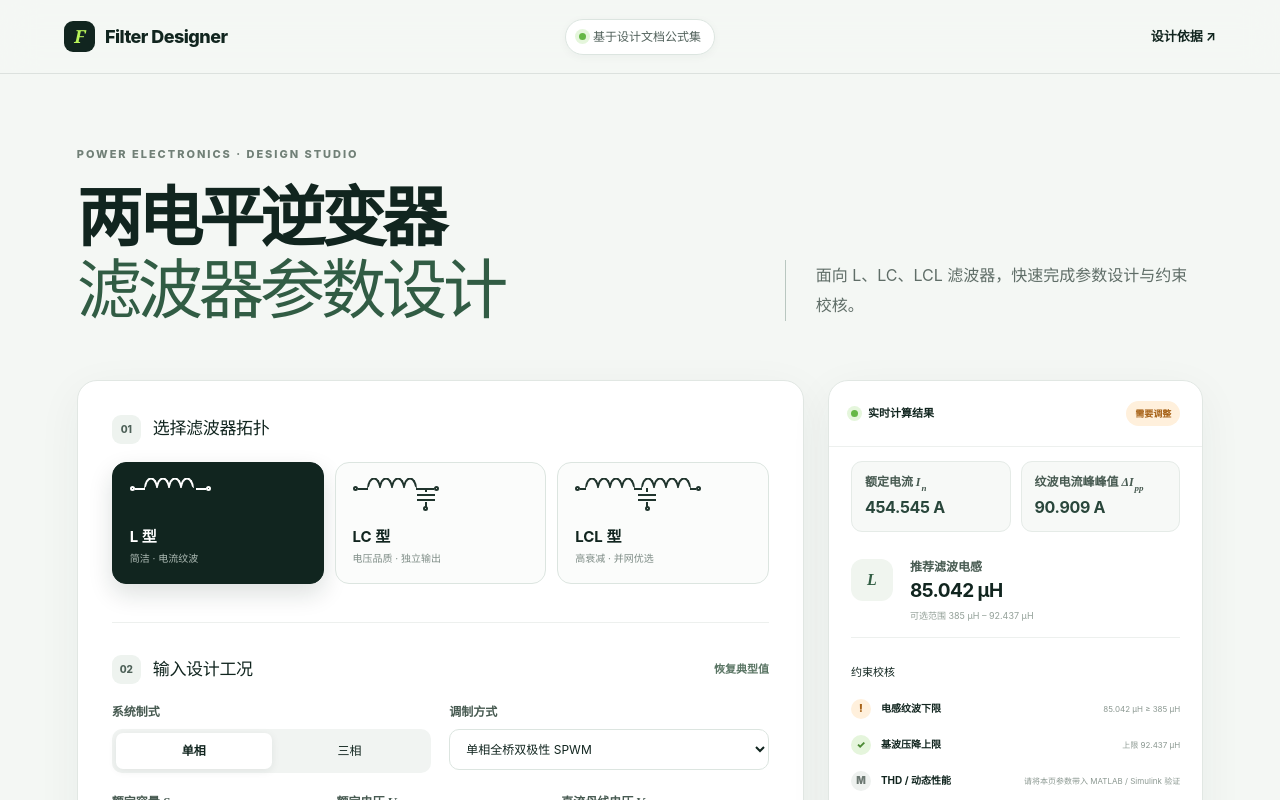
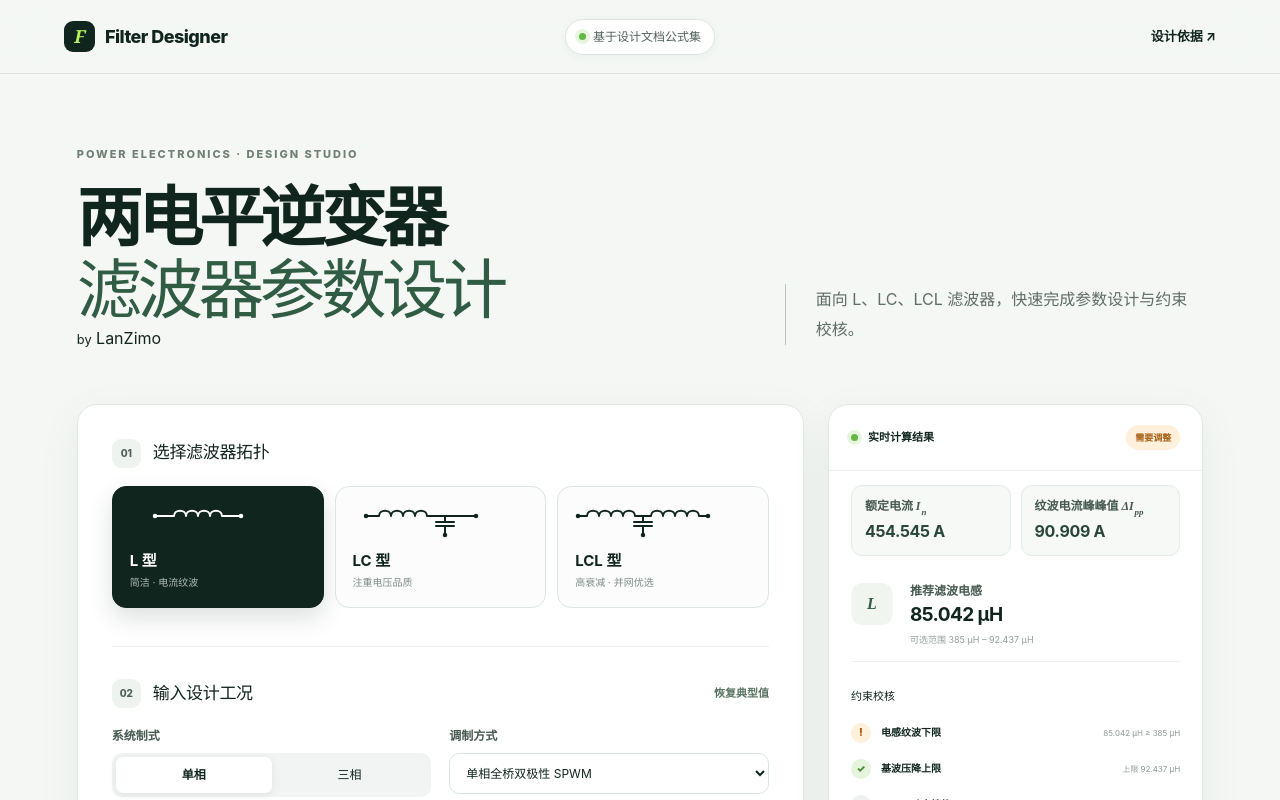
Before and after one commit to tenlancion/inverter-filter-designer, a Next.js app: page /inverter-filter-designer/ in a window 1280 px wide. Shown: the top 800 px of the page. Built offline with nearby package versions, Linux system fonts and the light colour scheme.

Commit message:
Update page.tsx

```diff
--- a/app/page.tsx
+++ b/app/page.tsx
@@ -48,6 +48,31 @@ function NumberField({ label, value, onChange, unit, hint, min = 0, max, step =
       </span>
       {hint && <small>{hint}</small>}
     </label>
+  );
+}
+
+function TopologyDiagram({ topology }: { topology: Topology }) {
+  const coil = (start: number) =>
+    `M ${start} 12 C ${start} 5 ${start + 12} 5 ${start + 12} 12 C ${start + 12} 5 ${start + 24} 5 ${start + 24} 12 C ${start + 24} 5 ${start + 36} 5 ${start + 36} 12 C ${start + 36} 5 ${start + 48} 5 ${start + 48} 12`;
+
+  const mainPath = topology === "L"
+    ? `M 25 12 H 44 ${coil(44)} H 111`
+    : topology === "LC"
+      ? `M 13 12 H 26 ${coil(26)} H 123`
+      : `M 3 12 H 12 ${coil(12)} H 76 ${coil(76)} H 133`;
+
+  const nodes = topology === "L" ? [25, 111] : topology === "LC" ? [13, 123] : [3, 133];
+  const branchX = topology === "LC" ? 92 : 68;
+
+  return (
+    <svg className="circuit-diagram" viewBox="0 0 136 34" aria-hidden="true">
+      <path d={mainPath} />
+      {nodes.map((x) => <circle key={x} cx={x} cy="12" r="2.25" />)}
+      {topology !== "L" && <>
+        <path d={`M ${branchX} 12 V 18 M ${branchX - 9} 18 H ${branchX + 9} M ${branchX - 9} 22 H ${branchX + 9} M ${branchX} 22 V 31`} />
+        <circle cx={branchX} cy="31" r="2.25" />
+      </>}
+    </svg>
   );
 }
 
@@ -123,12 +148,12 @@ export default function Home() {
     : topology === "LC"
       ? [
           { key: "Lƒ", label: "滤波电感", value: fmt(result.lChosen, "H"), sub: `下限 ${fmt(result.lMin, "H")}` },
-          { key: "Cƒ", label: "滤波电容", value: fmt(result.cLc, "F"), sub: `无功上限 ${fmt(result.cMax, "F")}` },
+          { key: "Cƒ", label: "滤波电容", value: fmt(result.cLc, "F"), sub: `上限 ${fmt(result.cMax, "F")}` },
           { key: "ƒ₀", label: "谐振频率", value: fmt(result.fLc, "Hz"), sub: "基于当前 L、C 计算" },
         ]
       : [
-          { key: "Lᵢ", label: "逆变器侧电感", value: fmt(result.lChosen, "H"), sub: `纹波下限 ${fmt(result.lMin, "H")}` },
-          { key: "Cƒ", label: "滤波电容", value: fmt(result.cLcl, "F"), sub: `无功上限 ${fmt(result.cMax, "F")}` },
+          { key: "Lᵢ", label: "逆变器侧电感", value: fmt(result.lChosen, "H"), sub: `下限 ${fmt(result.lMin, "H")}` },
+          { key: "Cƒ", label: "滤波电容", value: fmt(result.cLcl, "F"), sub: `上限 ${fmt(result.cMax, "F")}` },
           { key: "L𝗀", label: "网侧电感", value: fmt(result.lg, "H"), sub: `目标衰减 ${attenuation}%` },
           { key: "R𝖽", label: "阻尼电阻", value: fmt(result.rd, "ohm"), sub: `阻尼系数 ξ = ${damping}` },
         ];
@@ -148,13 +173,13 @@ export default function Home() {
     : topology === "LC"
       ? [
           { title: <>纹波确定 <i className="math">L<sub>f</sub></i> 下限</>, copy: "先由开关电流纹波要求得到滤波电感下限，形成电感初选范围。" },
-          { title: <>无功确定 <i className="math">C<sub>f</sub></i> 上限</>, copy: "由基波无功功率占比限制滤波电容上限，避免电容电流及系统无功需求过大。" },
+          { title: <>无功确定 <i className="math">C<sub>f</sub></i> 上限</>, copy: "由基波无功功率占比限制滤波电容上限，避免系统无功需求过大。" },
           { title: "综合性能校核", copy: "联合校核 LC 谐振频率窗口与电感基波压降；电压 THD 和动态性能需将初选参数带入 MATLAB / Simulink 验证。" },
         ]
       : [
           { title: <>纹波确定 <i className="math">L<sub>i</sub></i> 下限</>, copy: "依据逆变器侧允许电流纹波计算逆变器侧电感的最小值，确定主要滤波电感。" },
-          { title: <>无功确定 <i className="math">C<sub>f</sub></i> 上限</>, copy: "用基波无功占比限制滤波电容，避免电容电流和无功需求过大。" },
-          { title: <>衰减目标确定 <i className="math">L<sub>g</sub></i></>, copy: "根据开关频率纹波衰减比例配置网侧电感，并进一步给出阻尼参数。" },
+          { title: <>无功确定 <i className="math">C<sub>f</sub></i> 上限</>, copy: "用基波无功占比限制滤波电容，避免无功需求过大。" },
+          { title: <>衰减目标确定 <i className="math">L<sub>g</sub></i></>, copy: "根据开关频率纹波衰减比例配置网侧电感。" },
           { title: <>阻尼系数确定 <i className="math">R<sub>d</sub></i></>, copy: "依据谐振频率与阻尼系数计算阻尼电阻，用于抑制 LCL 滤波器的谐振峰。" },
           { title: "综合性能校核", copy: "联合检查谐振频率窗口与总电感基波压降；电压、电流 THD 和动态性能留给 MATLAB / Simulink 验证。" },
         ];
@@ -168,7 +193,7 @@ export default function Home() {
       </header>
 
       <section id="top" className="hero">
-        <div><p className="eyebrow">POWER ELECTRONICS · DESIGN STUDIO</p><h1>两电平逆变器<br /><em>滤波器参数设计</em></h1></div>
+        <div className="hero-title"><p className="eyebrow">POWER ELECTRONICS · DESIGN STUDIO</p><h1>两电平逆变器<br /><em>滤波器参数设计</em></h1><span className="author-signature"><small>by</small> LanZimo</span></div>
         <p className="hero-copy">面向 L、LC、LCL 滤波器，快速完成参数设计与约束校核。</p>
       </section>
 
@@ -178,19 +203,8 @@ export default function Home() {
           <div className="topology-tabs" role="tablist" aria-label="滤波器拓扑">
             {(["L", "LC", "LCL"] as Topology[]).map((item) => (
               <button key={item} role="tab" aria-selected={topology === item} className={topology === item ? "active" : ""} onClick={() => setTopology(item)}>
-                <span className={`circuit circuit-${item.toLowerCase()}`} aria-hidden="true">
-                  <span className="circuit-main">
-                    <i className="circuit-node" />
-                    <i className="circuit-wire" />
-                    <span className="circuit-coil"><i /><i /><i /><i /></span>
-                    {item === "LC" && <i className="circuit-wire circuit-lc-spacer" />}
-                    {item === "LCL" && <><i className="circuit-wire circuit-junction-wire" /><span className="circuit-coil"><i /><i /><i /><i /></span></>}
-                    <i className="circuit-wire" />
-                    <i className="circuit-node" />
-                  </span>
-                  {item !== "L" && <span className="circuit-branch"><i className="branch-lead top" /><i className="capacitor-plate" /><i className="capacitor-plate" /><i className="branch-lead bottom" /><i className="circuit-node" /></span>}
-                </span>
-                <strong>{item} 型</strong><small>{item === "L" ? "简洁 · 电流纹波" : item === "LC" ? "电压品质 · 独立输出" : "高衰减 · 并网优选"}</small>
+                <TopologyDiagram topology={item} />
+                <strong>{item} 型</strong><small>{item === "L" ? "简洁 · 电流纹波" : item === "LC" ? "注重电压品质" : "高衰减 · 并网优选"}</small>
               </button>
             ))}
           </div>
@@ -212,10 +226,10 @@ export default function Home() {
           <div className="section-head second"><div><span className="step">03</span><h2>设定设计约束</h2></div><span className="section-note">已填入文档建议值</span></div>
           <div className="constraint-grid">
             <NumberField label={<>允许电流纹波 <i className="math">α</i></>} value={ripple} onChange={setRipple} unit="%" hint="建议 10%–30%" min={1} max={50} />
-            <NumberField label={<>允许基波压降 <i className="math">k</i></>} value={drop} onChange={setDrop} unit="%" hint="建议 5%–8%" min={1} max={20} />
+            <NumberField label={<>允许基波压降 <i className="math">k</i></>} value={drop} onChange={setDrop} unit="%" hint="建议 3%–10%" min={1} max={20} />
             {topology !== "L" && <NumberField label={<>电容无功上限 <i className="math">β</i></>} value={reactive} onChange={setReactive} unit="%" hint={topology === "LCL" ? "LCL 可放宽至 15%" : "建议 3%–5%"} min={1} max={15} />}
             {topology === "LCL" && <NumberField label={<>开关纹波衰减 <i className="math">δ</i></>} value={attenuation} onChange={setAttenuation} unit="%" hint="建议 5%–20%" min={1} max={50} />}
-            {topology === "LCL" && <NumberField label={<>阻尼系数 <i className="math">ξ</i></>} value={damping} onChange={setDamping} unit="" hint="经验值 0.0588–0.125" min={0.01} max={1} step={0.001} />}
+            {topology === "LCL" && <NumberField label={<>阻尼系数 <i className="math">ξ</i></>} value={damping} onChange={setDamping} unit="" hint="经验值 1/6 或 1/8" min={0.01} max={1} step={0.001} />}
           </div>
         </div>
 
```
